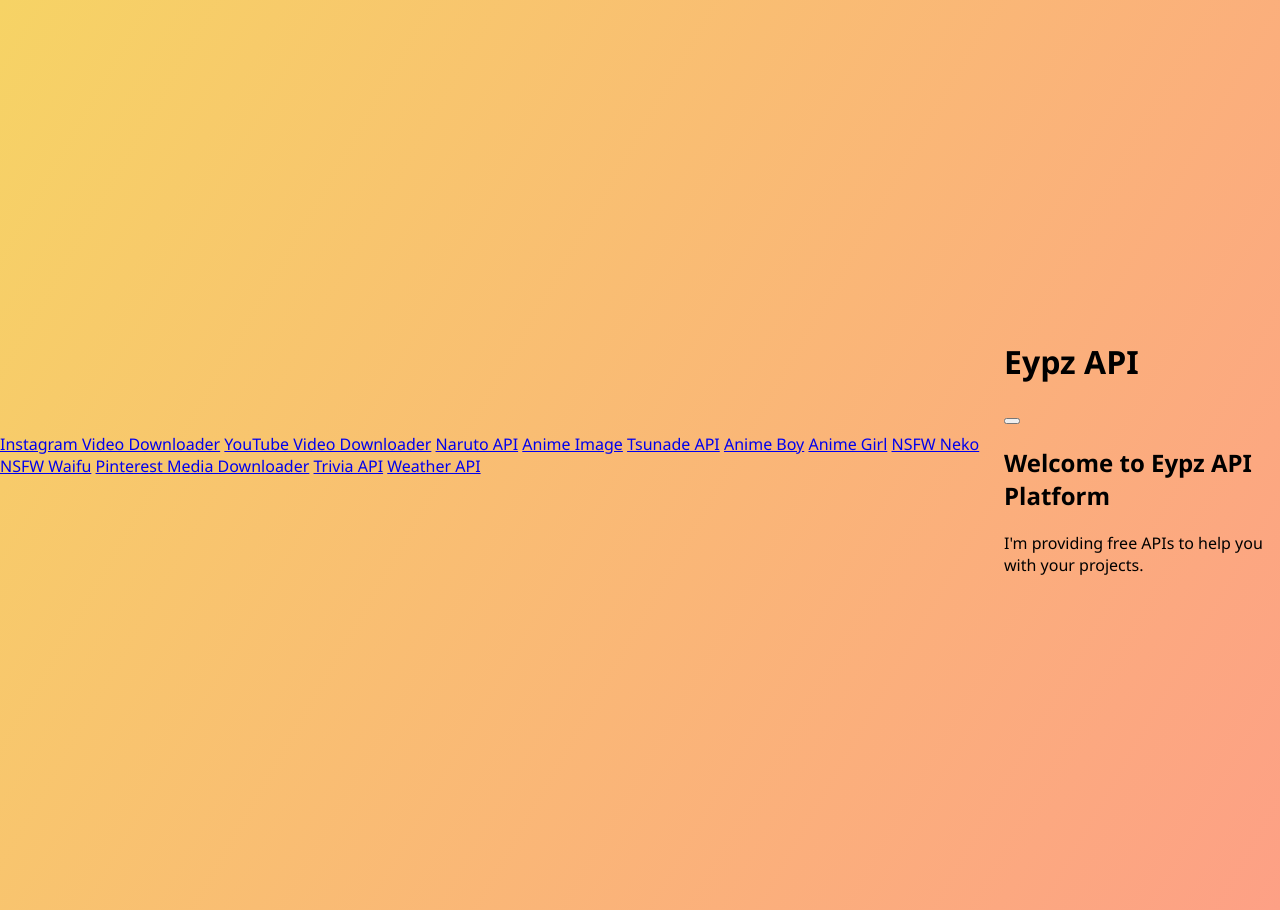
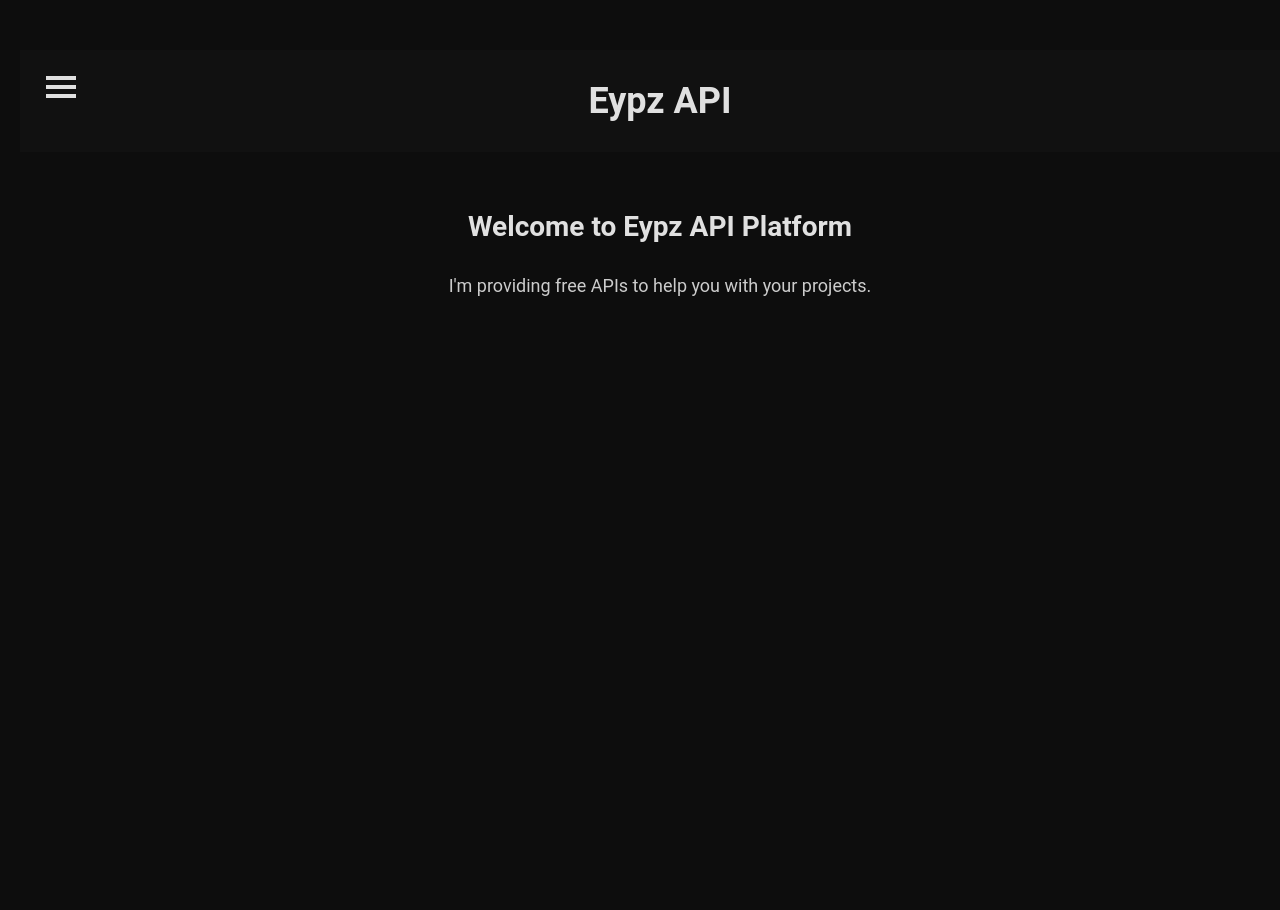
Before and after one commit to eypzffx/api-eypz, a Flask app: page / in a window 1280 px wide. Run offline with Flask 2, Linux system fonts and the light colour scheme; some libraries are stand-ins or nearby versions.

Commit message:
Update style.css

```diff
--- a/static/style.css
+++ b/static/style.css
@@ -1,109 +1,95 @@
 body {
-    font-family: 'Segoe UI', Tahoma, Geneva, Verdana, sans-serif;
+    font-family: 'Roboto', sans-serif;
     margin: 0;
     padding: 0;
-    background: linear-gradient(120deg, #f6d365 0%, #fda085 100%);
-    display: flex;
-    justify-content: center;
-    align-items: center;
-    height: 100vh;
-    overflow: hidden;
+    background-color: #0d0d0d; /* Vercel dark background */
+    color: #e0e0e0; /* Light gray text */
+    transition: all 0.3s ease;
 }
-.welcome-message {
-    position: absolute;
-    top: 20%;
-    left: 50%;
-    transform: translate(-50%, -50%);
+
+/* Sidebar Styles */
+.sidebar {
+    position: fixed;
+    top: 0;
+    left: -250px; /* Initially hidden */
+    width: 250px;
+    height: 100%;
+    background-color: #111111;
+    color: #e0e0e0;
+    transition: left 0.3s ease-in-out;
+    padding-top: 50px;
+    z-index: 1000;
+}
+
+.sidebar a {
+    display: block;
+    color: #e0e0e0;
+    padding: 15px;
+    text-decoration: none;
+    font-size: 18px;
+    transition: background-color 0.3s ease, color 0.3s ease;
+}
+
+.sidebar a:hover {
+    background-color: #222222;
+    color: #ffffff;
+}
+
+/* Main Content Styles */
+.content {
+    margin-left: 0;
+    padding: 50px 20px;
+    width: 100%;
+    transition: margin-left 0.3s ease-in-out;
+}
+
+header {
+    background-color: #111111;
+    color: #e0e0e0;
+    padding: 30px 0;
+    text-align: center;
+    position: relative;
+}
+
+header h1 {
     font-size: 36px;
-    color: #ffffff;
-    opacity: 0;
-    animation: fadeIn 2s forwards;
-}
-@keyframes fadeIn {
-    from {
-        opacity: 0;
-        transform: translate(-50%, -70%);
-    }
-    to {
-        opacity: 1;
-        transform: translate(-50%, -50%);
-    }
-}
-.container {
-    background-color: rgba(255, 255, 255, 0.9);
-    border-radius: 15px;
-    box-shadow: 0 0 20px rgba(0, 0, 0, 0.1);
-    overflow: hidden;
-    width: 80%;
-    max-width: 800px;
-    padding: 20px;
-    opacity: 0;
-    animation: fadeInContainer 2s 2s forwards; /* Delay to ensure welcome message shows first */
-}
-@keyframes fadeInContainer {
-    from {
-        opacity: 0;
-        transform: translateY(20px);
-    }
-    to {
-        opacity: 1;
-        transform: translateY(0);
-    }
-}
-.header {
-    text-align: center;
-    margin-bottom: 20px;
-}
-.main-title {
-    font-size: 32px;
-    color: #333;
     margin: 0;
 }
-.subtitle {
+
+/* Hamburger Menu - Three Lines */
+.hamburger {
+    position: absolute;
+    top: 20px;
+    left: 20px;
+    background: none;
+    border: none;
+    cursor: pointer;
+    display: block;
+    z-index: 1100;
+}
+
+.hamburger div {
+    width: 30px;
+    height: 4px;
+    background-color: #e0e0e0;
+    margin: 5px 0;
+    transition: all 0.3s ease;
+}
+
+/* Intro Text */
+.intro {
+    text-align: center;
+    margin-top: 50px;
+    line-height: 1.8;
+}
+
+.intro h2 {
+    font-size: 28px;
+    color: #e0e0e0;
+    margin-bottom: 10px;
+}
+
+.intro p {
     font-size: 18px;
-    color: #555;
-    margin: 10px 0;
-    text-align: left;
-    cursor: pointer;
-    position: relative;
-    user-select: none;
-    padding-right: 30px;
+    color: #cccccc;
 }
-.arrow {
-    display: inline-block;
-    margin-left: 10px;
-    transition: transform 0.3s ease;
-    position: absolute;
-    right: 10px;
-    top: 50%;
-    transform: translateY(-50%);
-}
-.subtitle.expanded .arrow {
-    transform: rotate(180deg);
-}
-.buttons {
-    display: flex;
-    flex-direction: column;
-    align-items: flex-start;
-    gap: 10px;
-    max-height: 0;
-    overflow: hidden;
-    transition: max-height 0.3s ease;
-}
-.buttons.expanded {
-    max-height: 300px; /* Adjust as needed */
-}
-.button {
-    display: inline-block;
-    padding: 10px 20px;
-    text-decoration: none;
-    color: white;
-    background-color: #007BFF;
-    border-radius: 5px;
-    font-size: 16px;
-    transition: background-color 0.3s ease, transform 0.3s ease;
-}
-.button:hover {
-    background-color: #0056b3;
-    transform: translateY(-2px);
-}
```
